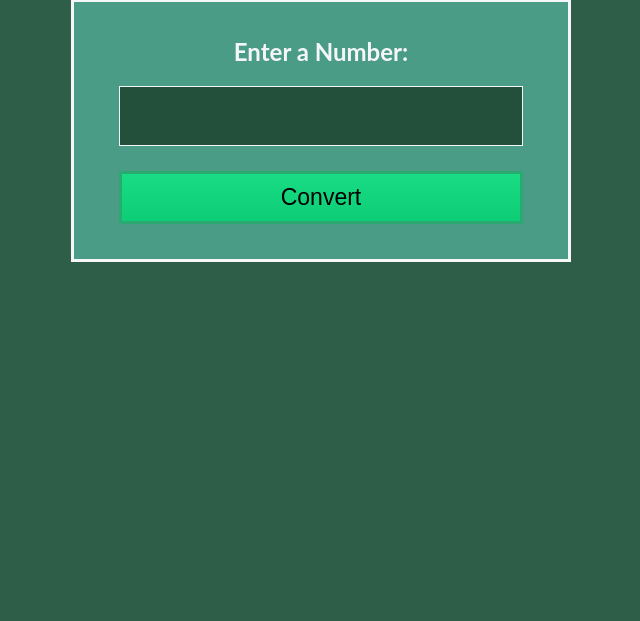
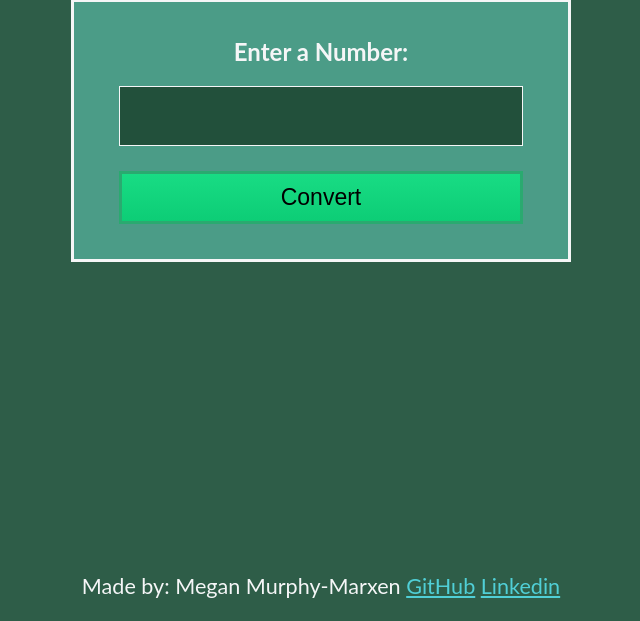
Before and after one commit to meganm672/Roman-Numeral-Converter, a plain HTML site: page index.html in a window 1280 px wide. Shown: the part 179-800 px from the top of the page, without its empty margins (319-959 px from the left). Drawn offline with Linux system fonts and the light colour scheme.

Commit message:
added footer

```diff
--- a/index.html
+++ b/index.html
@@ -18,6 +18,11 @@
       </form>
       <div id="output" class="output hidden"></div>
     </main>
+    <footer>
+      Made by: Megan Murphy-Marxen
+   <a href="https://github.com/meganm672/Roman-Numeral-Converter/">GitHub</a>
+   <a href="https://www.linkedin.com/in/meganmurphymarxen/">Linkedin</a>
+  </footer>
     <script src="script.js"></script>
   </body>
 </html>
--- a/styles.css
+++ b/styles.css
@@ -119,3 +119,23 @@
   .hidden {
     display: none;
   }
+
+  footer {
+    left: 0;
+    bottom: 0;
+    width: 100%;
+    text-align: center;
+    padding: 1em;
+    font-size: 1.2em;
+    position: fixed;
+    color: var(--light-grey);
+  }
+
+  footer a {
+    color: #50cfd6;
+  }
+
+  footer a:hover {
+    color: #fe4c7b;
+    font-size: 1.5em;
+  }
```
